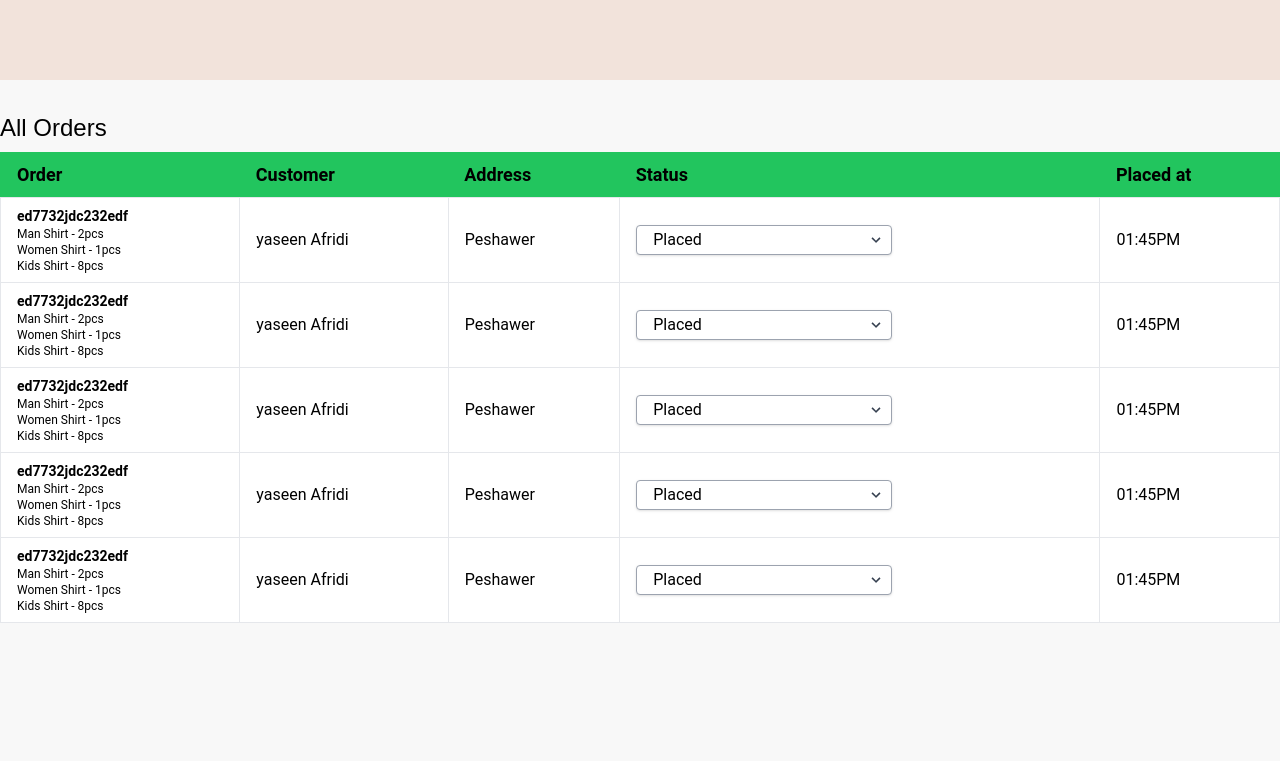
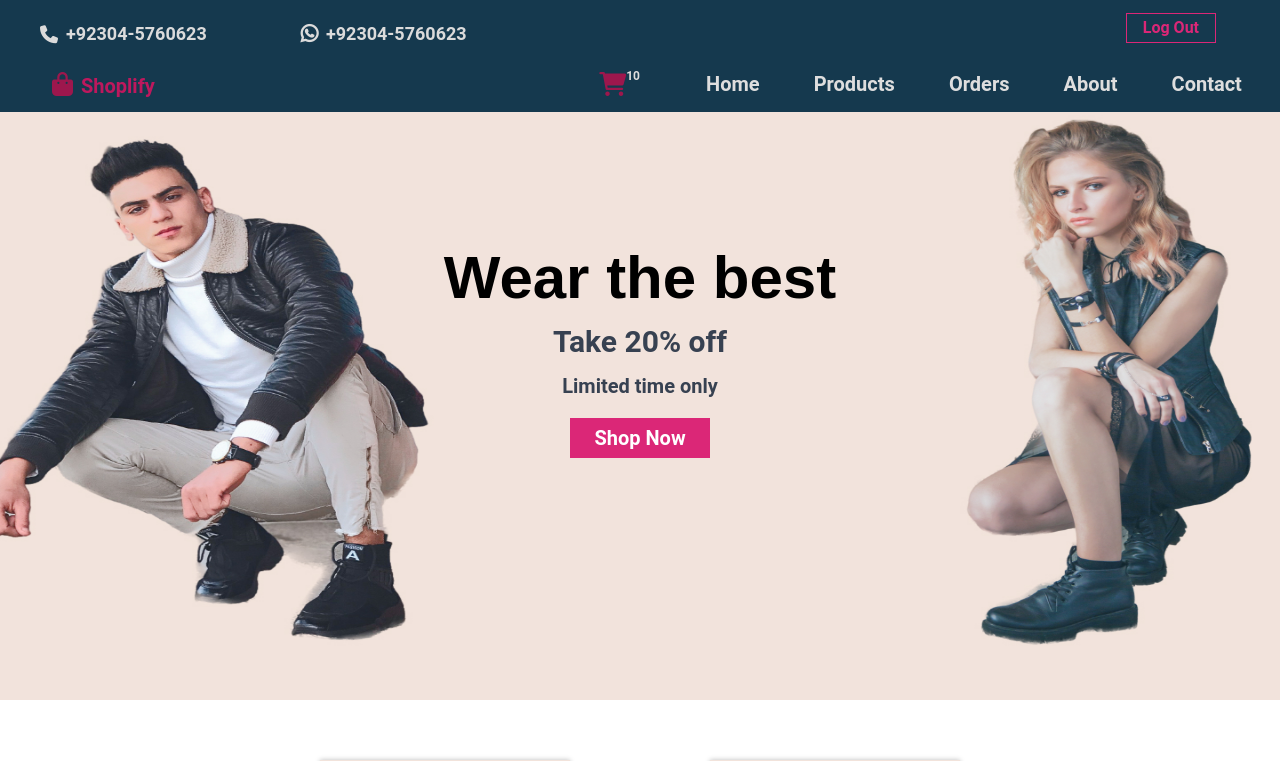
Before and after one commit to yasinafridi1/Shoplify, a React (Create React App) app in the folder frontend/: page / in a window 1280 px wide. Shown: the top 761 px of the page. Built offline with nearby package versions, Linux system fonts and the light colour scheme.

Commit message:
Completed front end

```diff
--- a/frontend/src/App.js
+++ b/frontend/src/App.js
@@ -2,7 +2,7 @@ import AdminRoutes from "./AdminRoutes";
 import CustomerRoutes from "./CustomerRoutes";
 
 function App() {
-  const isAdmin = true;
+  const isAdmin = false;
   return (
     <>
       {
--- a/frontend/src/Components/customer/header/Home.jsx
+++ b/frontend/src/Components/customer/header/Home.jsx
@@ -15,7 +15,7 @@ const Home = () => {
                     <h1 className='text-2xl xsm:text-3xl md:text-6xl font-extrabold header-text'>Wear the best</h1>
                     <h3 className='mt-2 text-gray-700 xsm:mt-4 text-md xsm:text-2xl sm:text-3xl font-semibold '>Take 20% off</h3>
                     <h5 className='mt-2 text-gray-700 font-bold xsm:mt-3 xsm:text-xl'>Limited time only</h5>
-                    <button className='mt-4 xsm:mt-6'><Link className='px-4 text-xl py-2 xsm:px-6 xsm:py-2 bg-pink-600 text-white font-bold transition ease-in-out duration-500 hover:bg-slate-300 hover:text-pink-600' to='/product'>Shop Now</Link></button>
+                    <button className='mt-4 xsm:mt-6'><Link className='px-4 text-xl py-2 xsm:px-6 xsm:py-2 bg-pink-600 text-white font-bold transition ease-in-out duration-500 btn-login' to='/product'>Shop Now</Link></button>
                 </div>
                 <div className='w-full pb-16 flex justify-center bg-white items-center flex-wrap'>
                     <Link to="/product/:man" className='card'>
--- a/frontend/src/Components/customer/header/Navbar.jsx
+++ b/frontend/src/Components/customer/header/Navbar.jsx
@@ -15,22 +15,41 @@ const Navbar = () => {
         menu.classList.toggle('d-none');
     }
     return (
-        <nav className='w-full py-3 flex justify-between items-center fixed z-50 nav' >
+        <nav className='nav fixed top-0 w-full flex justify-center items-center flex-col' >
+            <div className='w-full flex justify-between items-center py-2 nav-header'>
+                <div className='flex justify-between items-center w-1/2 lg:w-1/3 ml-10'>
+                    <a href='tel:+923045760623' className=' mt-3 flex justify-start items-center transition-all ease-in-out duration-500 hover:text-pink-600'>
+                        <i class="fa-solid fa-phone text-lg"></i>
+                        <p className='pl-2 text-lg font-semibold'>+92304-5760623</p>
+                    </a>
+                    <a href='https://wa.me/+923045760623' className='mt-3 flex justify-start items-center transition-all ease-in-out duration-500 hover:text-pink-600'>
+                        <i class="fa-brands fa-whatsapp text-xl font-bold"></i>
+                        <p className='pl-2 text-lg font-semibold'>+92304-5760623</p>
+                    </a>
+                </div>
+                <div className='mr-16'>
+                    {/* <button className='px-4 py-0.5 font-semibold border border-pink-600 btn-login'> <Link to="/login">Sign In</Link> </button> */}
+                    {/* <button className='px-4 py-0.5 font-semibold border border-pink-600 btn-register'> <Link to="/login">Sign Up</Link> </button> */}
+                    <button className='px-4 py-0.5 font-semibold border border-pink-600 btn-register'> <Link to="/login">Log Out</Link> </button>
+                </div>
+            </div>
+            <div className='w-full py-3 flex justify-between items-center'>
                 <div className='flex flex-between pl-2 sm:pl-3 items-center w-2/3 sm:w-1/2'>
                     <div className='flex w-1/2 xsm:pl-4'>
-                    <i className="fa-solid fa-bag-shopping px-2 text-2xl pl-6 text-pink-600" ></i>
-                    <h2 className='text-base pt-1 xsm:text-xl font-bold'>Shoplify</h2>
+                        <i className="fa-solid fa-bag-shopping px-2 text-2xl pl-6 text-pink-800" ></i>
+                        <h2 className='text-base pt-1 xsm:text-xl font-bold text-pink-700'>Shoplify</h2>
                     </div>
                     <Link to="/cart" className="w-1/2 flex justify-end xsm:mr-8 sm:mr-0">
-                    <i class="fa-solid fa-cart-shopping text-2xl hover:text-pink-600 transition ease-in-out duration-400"></i>
+                        <i class="fa-solid fa-cart-shopping text-2xl text-pink-800 hover:text-pink-600 transition ease-in-out duration-400"></i>
                         <p className='text-xs font-bold'>10</p>
                     </Link>
                 </div>
                 <ul className=' hidden pr-1 xl:w-1/2 sm:flex sm:justify-evenly sm:w-1/2'>
                     <li><Link to="/" className='pl-8 xl:text-xl lg:text-lg md:text-base sm:text-xs sm:font-semibold hover:text-pink-600 transition ease-in-out duration-500'>Home</Link></li>
                     <li><Link to="/products" className='xl:text-xl lg:text-lg md:text-base sm:pl-5 sm:text-xs sm:font-semibold hover:text-pink-600 transition ease-in-out duration-500'>Products</Link></li>
-                <li> <a href="#about" className='xl:text-xl lg:text-lg md:text-base sm:pl-5 sm:text-xs sm:font-semibold hover:text-pink-600 transition ease-in-out duration-500'>About Us</a> </li>
-                <li> <a href="#contact" className='xl:text-xl lg:text-lg md:text-base sm:pl-5 sm:text-xs sm:font-semibold hover:text-pink-600 transition ease-in-out duration-500'>Contact Us</a> </li>
+                    <li><Link to="/order" className='xl:text-xl lg:text-lg md:text-base sm:pl-5 sm:text-xs sm:font-semibold hover:text-pink-600 transition ease-in-out duration-500'>Orders</Link></li>
+                    <li> <a href="#about" className='xl:text-xl lg:text-lg md:text-base sm:pl-5 sm:text-xs sm:font-semibold hover:text-pink-600 transition ease-in-out duration-500'>About</a> </li>
+                    <li> <a href="#contact" className='xl:text-xl lg:text-lg md:text-base sm:pl-5 sm:text-xs sm:font-semibold hover:text-pink-600 transition ease-in-out duration-500'>Contact</a> </li>
                 </ul>
                 <input type="checkbox" id="openSidebarMenu" onChange={toggleMenu} />
                 <label for="openSidebarMenu" className=" sidebarIconToggle pr-4 sm:hidden">
@@ -41,9 +60,11 @@ const Navbar = () => {
                 <ul className='sm:hidden menu-responsive d-none'>
                     <li className='py-4'><Link to="/" className='text-2xl px-10 font-semibold hover:text-pink-600 transition ease-in-out duration-500'>Home</Link></li>
                     <li className='py-4'><Link to="/products" className='text-2xl px-10 font-semibold hover:text-pink-600 transition ease-in-out duration-500'>Products</Link></li>
-                <li className='py-4'><Link to="#about" className='text-2xl px-10 font-semibold hover:text-pink-600 transition ease-in-out duration-500'>About Us</Link></li>
-                <li className='py-4'><Link to="#contact" className='text-2xl px-10 font-semibold hover:text-pink-600 transition ease-in-out duration-500'>Contact Us</Link></li>
+                    <li className='py-4'><Link to="/order" className='text-2xl px-10 font-semibold hover:text-pink-600 transition ease-in-out duration-500'>Orders</Link></li>
+                    <li className='py-4'><a href="#about" className='text-2xl px-10 font-semibold hover:text-pink-600 transition ease-in-out duration-500'>About Us</a></li>
+                    <li className='py-4'><a href="#contact" className='text-2xl px-10 font-semibold hover:text-pink-600 transition ease-in-out duration-500'>Contact Us</a></li>
                 </ul>
+            </div>
         </nav >
     );
 }
--- /dev/null
+++ b/frontend/src/Components/customer/order/Order.jsx
@@ -0,0 +1,45 @@
+import React from 'react';
+import Singleorder from './Singleorder';
+const Order = () => {
+    return (
+        <section class="height-100 flex justify-center items-center pb-20 bg-secondary">
+            <div class="container mx-auto mt-28">
+                <h1 className='header-text text-2xl mt-10'>All Orders</h1>
+
+                {/* <div id="success-alert" class="flex items-center bg-green-500 text-white text-sm font-bold px-4 py-3"
+                    role="alert">
+                    <svg class="fill-current w-4 h-4 mr-2" xmlns="http://www.w3.org/2000/svg" viewBox="0 0 20 20">
+                        <path
+                            d="M12.432 0c1.34 0 2.01.912 2.01 1.957 0 1.305-1.164 2.512-2.679 2.512-1.269 0-2.009-.75-1.974-1.99C9.789 1.436 10.67 0 12.432 0zM8.309 20c-1.058 0-1.833-.652-1.093-3.524l1.214-5.092c.211-.814.246-1.141 0-1.141-.317 0-1.689.562-2.502 1.117l-.528-.88c2.572-2.186 5.531-3.467 6.801-3.467 1.057 0 1.233 1.273.705 3.23l-1.391 5.352c-.246.945-.141 1.271.106 1.271.317 0 1.357-.392 2.379-1.207l.6.814C12.098 19.02 9.365 20 8.309 20z" />
+                    </svg>
+                </div> */}
+                <table class="w-full table-auto bg-white">
+                    <thead className='border border-green-500 bg-green-500'>
+                        <tr>
+                            <th class="px-4 py-2 text-left">Orders</th>
+                            <th class="px-4 py-2 text-left">Phone</th>
+                            <th class="px-4 py-2 text-left">Address</th>
+                            <th class="px-4 py-2 text-left">Time</th>
+                        </tr>
+                    </thead>
+                    <tbody>
+                        <Singleorder />
+                        <Singleorder />
+                        <Singleorder />
+                        <Singleorder />
+                        <Singleorder />
+                        <Singleorder />
+                        <Singleorder />
+                        <Singleorder />
+                        <Singleorder />
+                        <Singleorder />
+                        <Singleorder />
+                        <Singleorder />
+                    </tbody>
+                </table>
+            </div>
+        </section>
+    );
+}
+
+export default Order;
--- a/frontend/src/Components/customer/order/Orderstatus.jsx
+++ b/frontend/src/Components/customer/order/Orderstatus.jsx
@@ -2,7 +2,7 @@ import React from 'react';
 import './order.css';
 const Orderstatus = () => {
     return (
-        <section class="status">
+        <section class="pt-16 pb-20 status">
             <div class="container mx-auto">
                 <div class="status-box w-full lg:w-2/3 mx-auto">
                     <div class="flex items-center justify-between mb-12">
--- /dev/null
+++ b/frontend/src/Components/customer/order/Singleorder.jsx
@@ -0,0 +1,28 @@
+import React from 'react';
+import { Link } from 'react-router-dom';
+
+const Singleorder = () => {
+    return (
+        <>
+            <tr>
+                <td class="border px-4 py-2">
+                    <Link to='/orderstatus'>3bsdafegh31982jj</Link>
+                </td>
+                <td class="border px-4 py-2">
+                    03045760623
+                </td>
+                <td class="border px-4 py-2">
+                    dalazak peshawer
+                </td>
+                <td class="border px-4 py-2">
+                    12:47 am
+                </td>
+            </tr>
+            {/* <tr>
+                <td class="p-4"><span>No orders found!</span></td>
+            </tr> */}
+        </>
+    );
+}
+
+export default Singleorder;
--- a/frontend/src/Components/product/Productdetail.jsx
+++ b/frontend/src/Components/product/Productdetail.jsx
@@ -3,11 +3,11 @@ import women from '../../images/wome.jpg';
 
 const Productdetail = () => {
     return (
-        <div className='py-12 px-8 flex justify-center items-center'>
+        <div className='height-100 px-8 flex justify-center items-center'>
             <div className='mt-8  w-64 h-36 xsm:min-w-fit xl:w1/3 xsm:h-60'>
                 <img src={women} alt="" className='w-full h-full' />
             </div>
-            <div className='border pl-4 border-pink-600 w-auto lg:w-1/2 xl:w-7/12 px-0 xsm:pl-4 sm:px-14 mt-8'>
+            <div className='pl-4 w-auto lg:w-1/2 xl:w-7/12 px-0 xsm:pl-4 sm:px-14 mt-8'>
                 <h1 className='font-bold text-base xsm:text-lg sm:text-xl header-text'>Women Shirt</h1>
                 <p className=' text-xs xsm:text-sm sm:text-base mt-0.5 sm:mt-2'>Lorem ipsum dolor sit amet, consectetur adipisicing elit. Molestiae suscipit pariatur dolorum debitis fuga neque voluptas, ipsum esse quam quidem nisi. </p>
                 <p className='font-semibold text-sm xsm:text-base sm:text-lg mt-1 xsm:mt-2'>Prices : <span className='pl-1 text-pink-600'>$70</span></p>
--- a/frontend/src/CustomerRoutes.js
+++ b/frontend/src/CustomerRoutes.js
@@ -7,6 +7,8 @@ import Productdetail from "./Components/product/Productdetail";
 import Cart from "./Components/customer/cart/Cart";
 import Allproducts from "./Components/product/Allproducts";
 import Notfound from './Components/Notfound';
+import Order from './Components/customer/order/Order';
+import Orderstatus from './Components/customer/order/Orderstatus';
 
 const CustomerRoutes = () => {
     return (
@@ -17,6 +19,9 @@ const CustomerRoutes = () => {
                 <Route path="/cart" element={<Cart />} />
                 <Route path="/products" element={<Allproducts />} />
                 <Route path="/product/:id" element={<Productdetail />} />
+                <Route path="/order" element={<Order />} />
+                <Route path="/orderstatus" element={<Orderstatus />} />
+
                 <Route path="*" element={<Notfound />} />
             </Routes>
             <Footer />
--- a/frontend/src/index.css
+++ b/frontend/src/index.css
@@ -44,16 +44,45 @@ input[type=number]::-webkit-outer-spin-button {
 
 
 .nav {
-    /* background: #F7EBDE; */
-    background-color: #F2E3DB;
+    background-color: rgb(21 57 78);
     transition: all .3s ease-in-out;
+    color: rgb(222, 222, 222);
     top: 0;
     z-index: 99;
 }
 
 .animateMenu {
-    animation: animatemenu 0.5s linear;
-    background: rgb(144, 150, 53);
+    animation: animatemenu 0.8s linear;
+    background-color: rgb(21 57 78);
+    color: rgb(222, 222, 222);
+}
+
+.btn-login {
+    background: #db2777;
+    transition: all .4s ease-in-out;
+}
+
+.btn-login:hover {
+    color: #db2777;
+    background: rgb(21 57 78);
+}
+
+.btn-register {
+    background: rgb(21 57 78);
+    color: #db2777;
+    transition: all .4s ease-in-out;
+}
+
+.btn-register:hover {
+    background: #db2777;
+    color: rgb(222, 222, 222);
+}
+
+
+.nav-header {
+    background-color: rgb(21 57 78);
+    color: rgb(219, 219, 219);
+    /* background: rgb(144, 150, 53); */
 }
 
 .contain {
@@ -193,7 +222,8 @@ input#openSidebarMenu {
 }
 
 footer {
-    background: rgb(144, 150, 53);
+    /* background: rgb(144, 150, 53); */
+    background-color: rgb(21 57 78);
 }
 
 @keyframes slideMenu {
```
Lines whose indentation alone changed are shown as unchanged.
